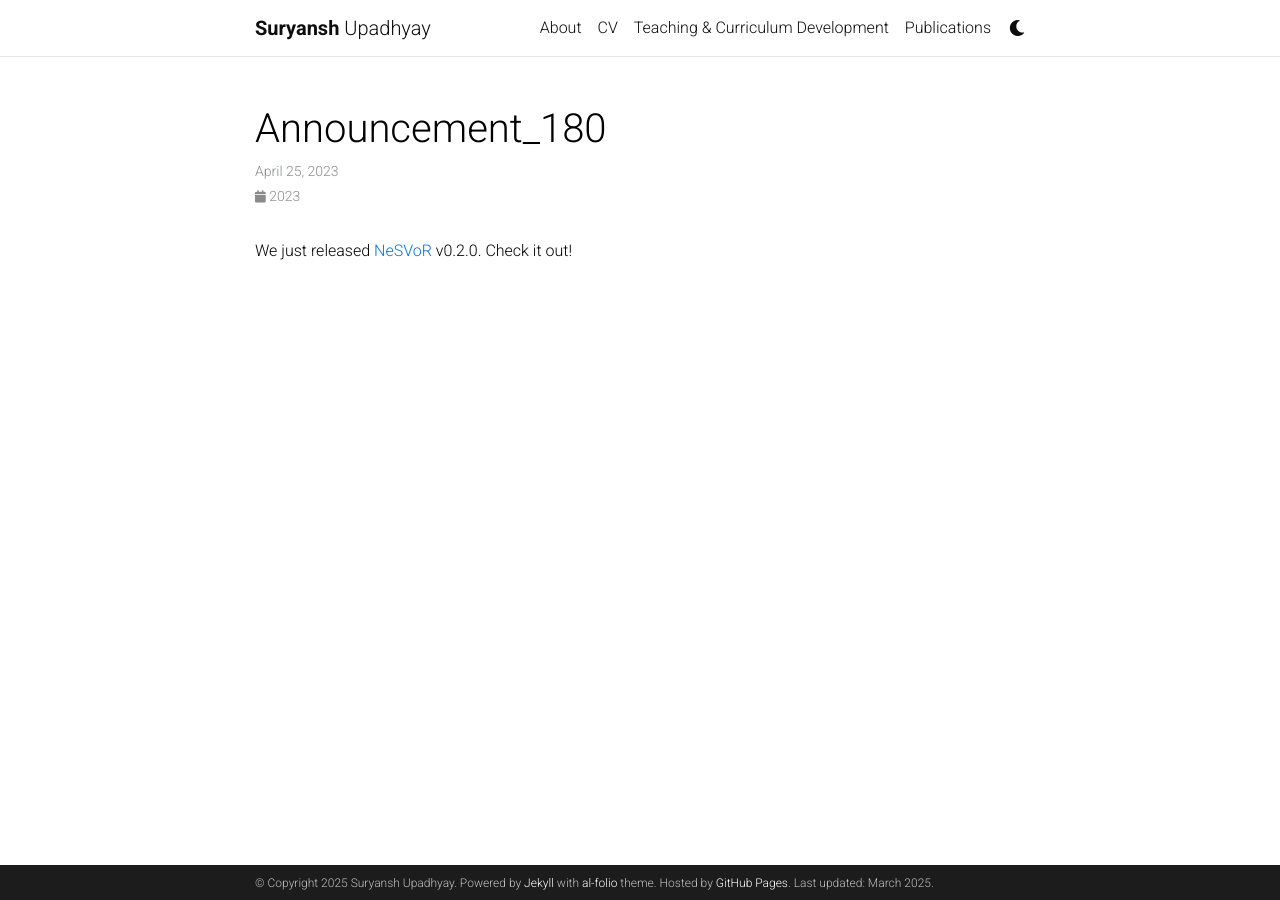
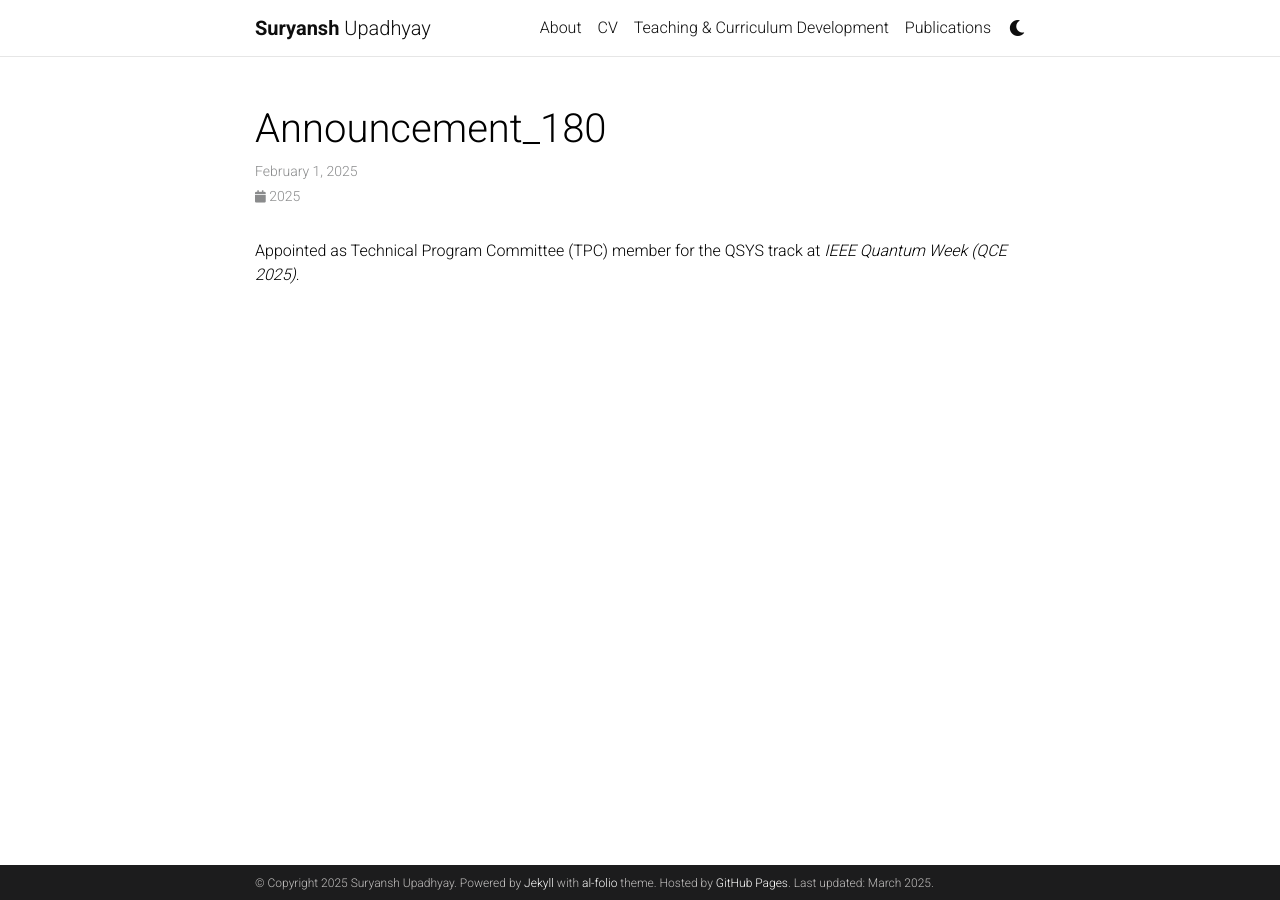
Before and after one commit to suryansh-upadhyay/suryansh-upadhyay.github.io, a Jekyll site: the page built from _news/announcement_180.md, in a window 1280 px wide. Built offline with Jekyll 4.4.1, drawn with Linux system fonts in a browser that asks for light colours; comment, search, counter and statistics services are not loaded; a style sheet for code colours, icons or effects is not loaded.

Commit message:
Update announcement_180.md

```diff
--- a/_news/announcement_180.md
+++ b/_news/announcement_180.md
@@ -1,7 +1,8 @@
 ---
+
 layout: post
-date: 2023-04-25 07:59:00-0400
+date: 2025-02-01 07:59:00-0400
 inline: true
 ---
 
-We just released [NeSVoR](https://github.com/daviddmc/NeSVoR) v0.2.0. Check it out!
+Appointed as Technical Program Committee (TPC) member for the QSYS track at *IEEE Quantum Week (QCE 2025)*.
```
